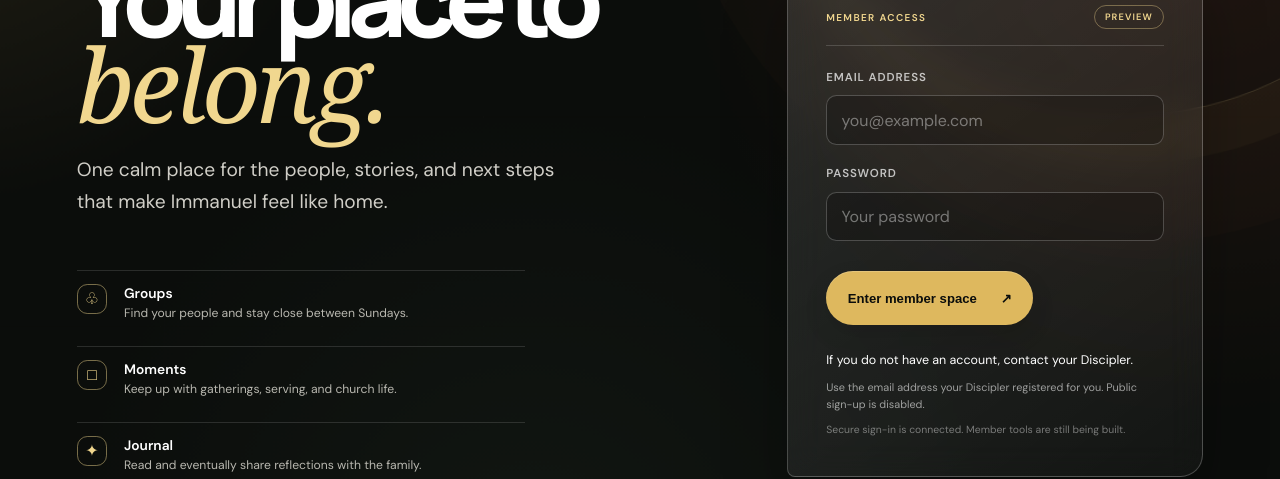
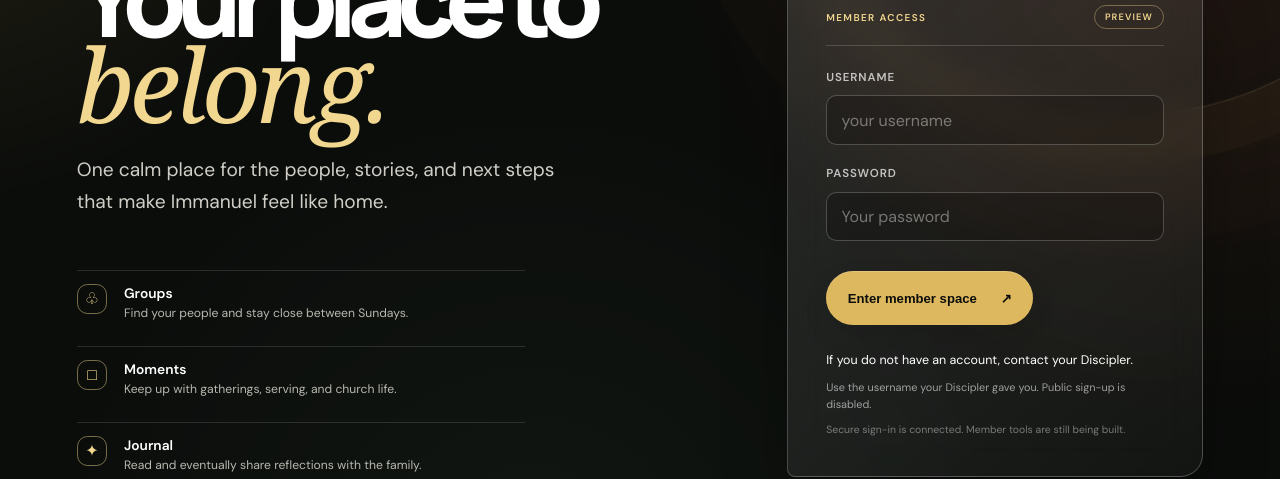
Before and after one commit to lokeyyron/immanuel-philippines, a Next.js app: page /members in a window 1280 px wide. Shown: the part 265-744 px from the top of the page. Built offline with nearby package versions, Linux system fonts and the light colour scheme; no server answers.

Commit message:
Use usernames for member sign-in

```diff
--- a/app/members/MemberLogin.js
+++ b/app/members/MemberLogin.js
@@ -4,6 +4,7 @@
 import { useRouter } from "next/navigation";
 import { createClient } from "../../lib/supabase/client";
 import { isSupabaseConfigured } from "../../lib/supabase/config";
+import { memberAuthEmail } from "../../lib/supabase/member-identity";
 
 const memberHighlights = [
   { icon: "♧", label: "Groups", body: "Find your people and stay close between Sundays." },
@@ -13,7 +14,7 @@
 
 export default function MemberLogin() {
   const router = useRouter();
-  const [email, setEmail] = useState("");
+  const [username, setUsername] = useState("");
   const [password, setPassword] = useState("");
   const [error, setError] = useState("");
   const [isSubmitting, setIsSubmitting] = useState(false);
@@ -22,8 +23,10 @@
     event.preventDefault();
     setError("");
 
-    if (!email.trim() || !password) {
-      setError("Enter your email and password to continue.");
+    const authEmail = memberAuthEmail(username);
+
+    if (!authEmail || !password) {
+      setError("Enter your username and password to continue.");
       return;
     }
 
@@ -35,7 +38,7 @@
 
     setIsSubmitting(true);
     const { error: signInError } = await supabase.auth.signInWithPassword({
-      email: email.trim(),
+      email: authEmail,
       password,
     });
 
@@ -73,15 +76,15 @@
           <div className="member-login-card">
             <div className="member-login-card-top"><span>Member access</span><span className="member-preview-badge">Preview</span></div>
             <form className="member-login-form" onSubmit={handleSubmit}>
-              <label htmlFor="member-email">Email address</label>
-              <input id="member-email" name="email" type="email" autoComplete="email" value={email} onChange={(event) => setEmail(event.target.value)} placeholder="you@example.com" />
+              <label htmlFor="member-username">Username</label>
+              <input id="member-username" name="username" type="text" autoComplete="username" value={username} onChange={(event) => setUsername(event.target.value)} placeholder="your username" />
               <label htmlFor="member-password">Password</label>
               <input id="member-password" name="password" type="password" autoComplete="current-password" value={password} onChange={(event) => setPassword(event.target.value)} placeholder="Your password" />
               {error && <p className="member-login-error" role="alert">{error}</p>}
               <button className="member-login-submit button" type="submit" disabled={isSubmitting}>{isSubmitting ? "Signing in…" : "Enter member space"} <span aria-hidden="true">↗</span></button>
             </form>
             <p className="member-login-help">If you do not have an account, contact your Discipler.</p>
-            <p className="member-login-login-note">Use the email address your Discipler registered for you. Public sign-up is disabled.</p>
+            <p className="member-login-login-note">Use the username your Discipler gave you. Public sign-up is disabled.</p>
             <p className="member-login-disclaimer">{isSupabaseConfigured ? "Secure sign-in is connected. Member tools are still being built." : "This is a front-end preview. Secure sign-in is waiting for the church project settings."}</p>
           </div>
           <div className="member-login-side-note"><span>COMING TOGETHER</span><p>Groups · Gatherings · Journal · Care</p></div>
--- /dev/null
+++ b/lib/supabase/member-identity.js
@@ -0,0 +1,27 @@
+// Supabase Auth uses an email identity for password sign-in. Members never
+// need to see that identity: we derive a private, deterministic alias from
+// the username they were given by a Discipler.
+const MEMBER_ALIAS_DOMAIN = "members.immanuelphilippines.church";
+const USERNAME_PATTERN = /^[a-z0-9][a-z0-9._-]{2,31}$/;
+
+export function normalizeMemberUsername(value) {
+  return value.trim().toLowerCase();
+}
+
+export function memberAuthEmail(value) {
+  const username = normalizeMemberUsername(value);
+
+  // Keep older accounts usable while the church moves from email login to
+  // usernames. New accounts should always use the generated alias.
+  if (username.includes("@")) return username;
+  if (!USERNAME_PATTERN.test(username)) return null;
+
+  return `${username}@${MEMBER_ALIAS_DOMAIN}`;
+}
+
+export function isValidMemberUsername(value) {
+  const username = normalizeMemberUsername(value);
+  return USERNAME_PATTERN.test(username) || username.includes("@");
+}
+
+export { MEMBER_ALIAS_DOMAIN };
```
Also changed, not shown: 1 other file (tests, documents, lock files or other folders).
